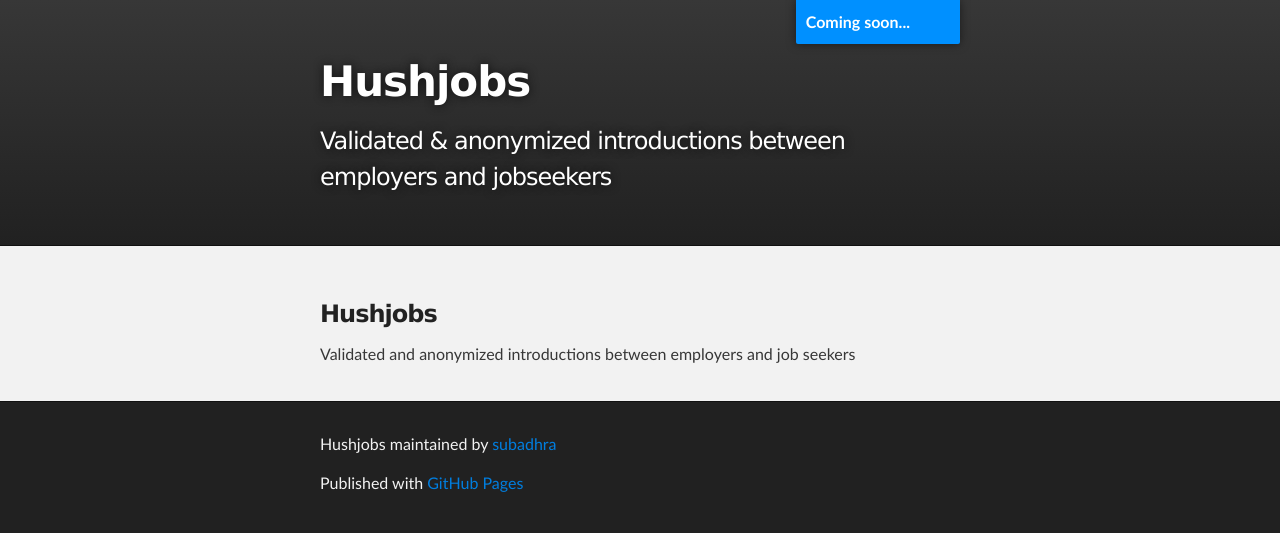
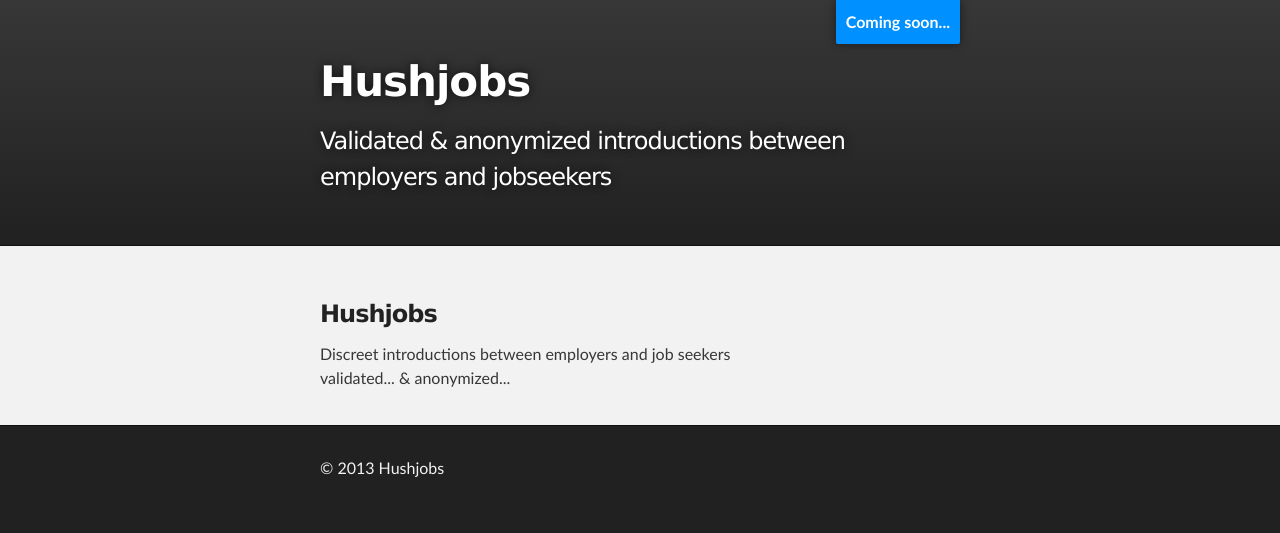
Before and after one commit to subadhra/hushjobs, a plain HTML site: page index.html in a window 1280 px wide. Drawn offline with Linux system fonts and the light colour scheme.

Commit message:
tweaked copy

```diff
--- a/index.html
+++ b/index.html
@@ -29,15 +29,17 @@
       <section id="main_content" class="inner">
         <h3>Hushjobs</h3>
 
-<p>Validated and anonymized introductions between employers and job seekers</p>
+        <p>Discreet introductions between employers and job seekers
+        <br>
+        validated... & anonymized...
+        </p>
       </section>
     </div>
 
     <!-- FOOTER  -->
     <div id="footer_wrap" class="outer">
       <footer class="inner">
-        <p class="copyright">Hushjobs maintained by <a href="https://github.com/subadhra">subadhra</a></p>
-        <p>Published with <a href="http://pages.github.com">GitHub Pages</a></p>
+        <p class="copyright">&copy; 2013 Hushjobs </p>
       </footer>
     </div>
 
--- a/stylesheets/stylesheet.css
+++ b/stylesheets/stylesheet.css
@@ -283,7 +283,7 @@ Full-Width Styles
   top:0;
   right: 10px;
   z-index: 10;
-  padding: 10px 50px 10px 10px;
+  padding: 10px 10px 10px 10px;
   color: #fff;
   background: #0090ff no-repeat 95% 50%;
   font-weight: 700;
```
